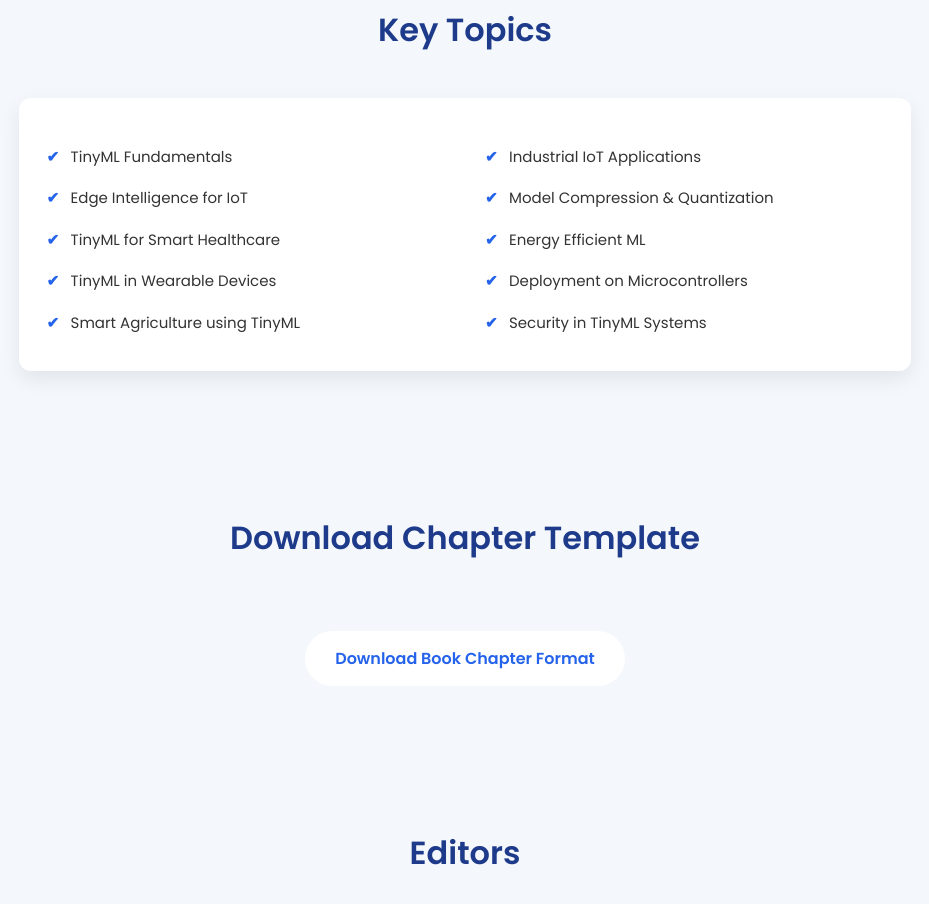
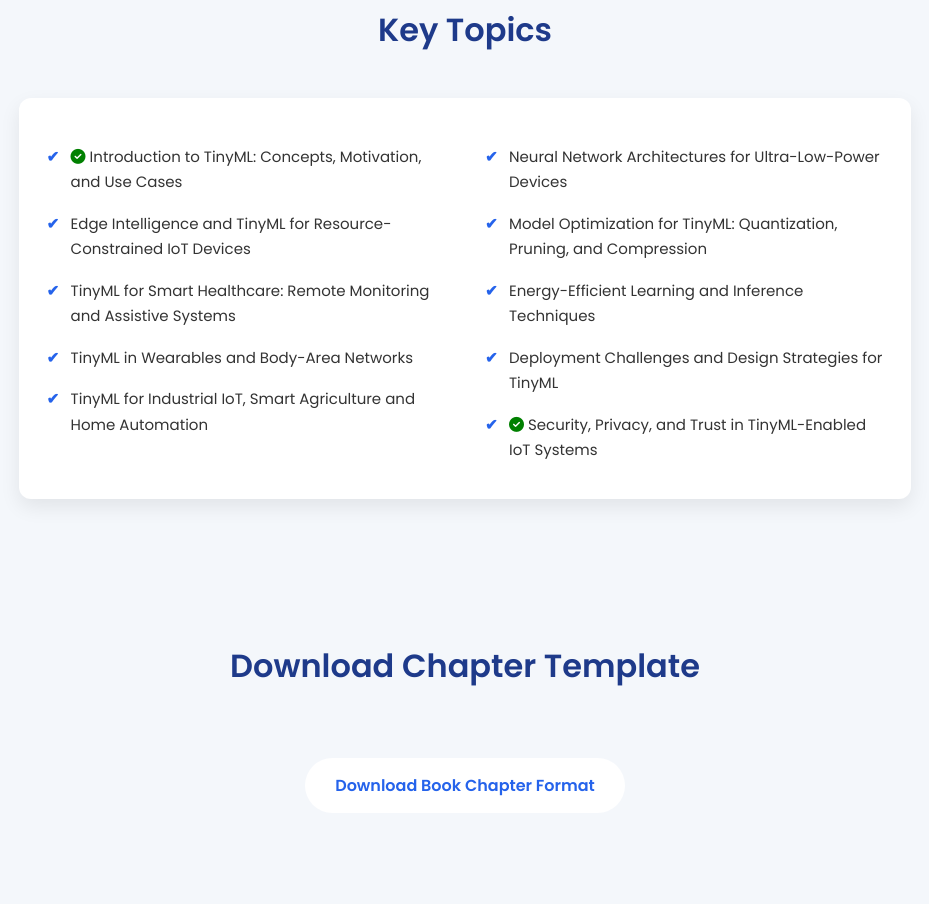
Before and after one commit to Chandramouli001/Call_for_chapters, a plain HTML site: page index.html in a window 1280 px wide. Shown: the part 1668-2572 px from the top of the page, without its empty margins (175-1104 px from the left). Drawn offline with Linux system fonts and the light colour scheme.

Commit message:
Update index.html

```diff
--- a/index.html
+++ b/index.html
@@ -97,18 +97,33 @@
       <h2>Key Topics</h2>
 
       <div class="card">
-        <ul class="topic-list">
-          <li>TinyML Fundamentals</li>
-          <li>Edge Intelligence for IoT</li>
-          <li>TinyML for Smart Healthcare</li>
-          <li>TinyML in Wearable Devices</li>
-          <li>Smart Agriculture using TinyML</li>
-          <li>Industrial IoT Applications</li>
-          <li>Model Compression & Quantization</li>
-          <li>Energy Efficient ML</li>
-          <li>Deployment on Microcontrollers</li>
-          <li>Security in TinyML Systems</li>
-        </ul>
+       <ul class="topic-list">
+  <li>
+    <i class="fas fa-check-circle" style="color:green;"></i>
+    Introduction to TinyML: Concepts, Motivation, and Use Cases
+  </li>
+
+  <li>Edge Intelligence and TinyML for Resource-Constrained IoT Devices</li>
+
+  <li>TinyML for Smart Healthcare: Remote Monitoring and Assistive Systems</li>
+
+  <li>TinyML in Wearables and Body-Area Networks</li>
+
+  <li>TinyML for Industrial IoT, Smart Agriculture and Home Automation</li>
+
+  <li>Neural Network Architectures for Ultra-Low-Power Devices</li>
+
+  <li>Model Optimization for TinyML: Quantization, Pruning, and Compression</li>
+
+  <li>Energy-Efficient Learning and Inference Techniques</li>
+
+  <li>Deployment Challenges and Design Strategies for TinyML</li>
+
+  <li>
+    <i class="fas fa-check-circle" style="color:green;"></i>
+    Security, Privacy, and Trust in TinyML-Enabled IoT Systems
+  </li>
+</ul>
       </div>
     </section>
 
```
